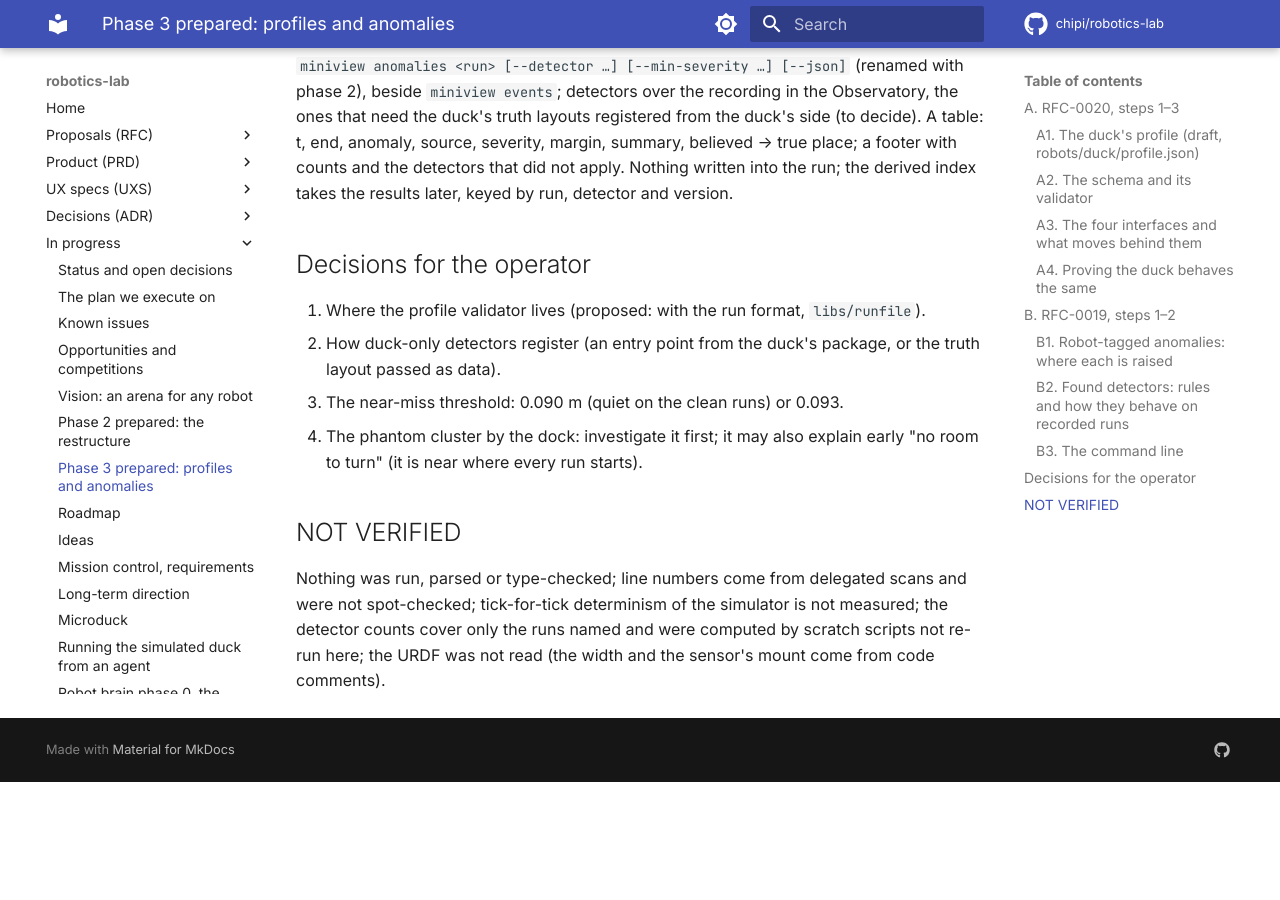
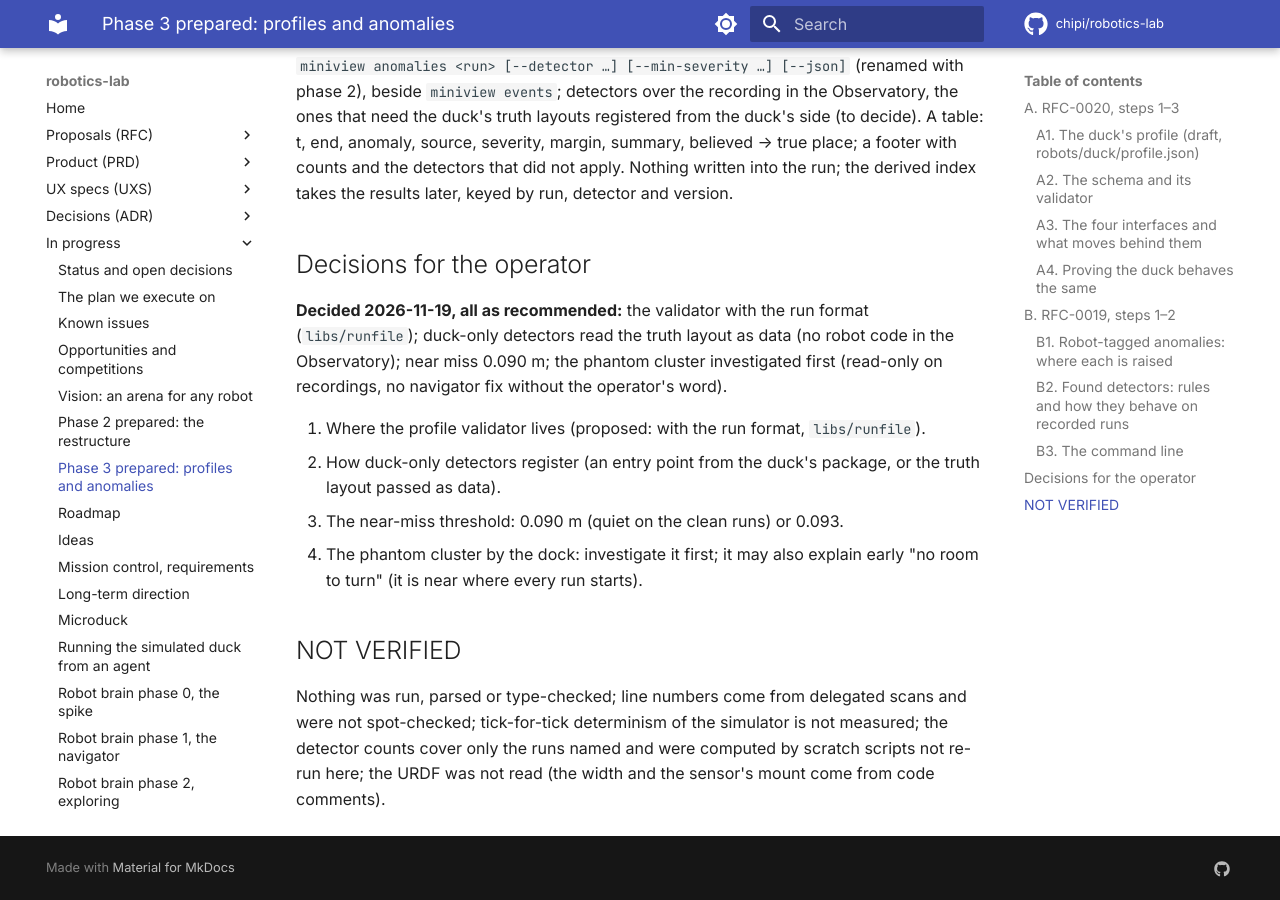
Before and after one commit to chipi/robotics-lab, an MkDocs documentation site: the page built from docs/wip/PHASE3-PREP.md, in a window 1280 px wide and 900 px high, scrolled down 4755 px. Built offline with MkDocs 1.6.1 and Material for MkDocs 9.7.7, drawn with Linux system fonts in a browser that asks for light colours; comment, search, counter and statistics services are not loaded; before the commit the page ends 5537 px from its top, so only the background shows below that.

Commit message:
docs: phase 3 decisions taken as recommended; K29 narrowed (the Observatory re-upped from main), K31 the main checkout's leftover data
Co-Authored-By: Claude Opus 5.5 <noreply@anthropic.com>
Claude-Session: https://claude.ai/code/session_014cvkLDtihKBLiV2cbMenbC

```diff
--- a/docs/wip/PHASE3-PREP.md
+++ b/docs/wip/PHASE3-PREP.md
@@ -113,6 +113,11 @@ detector and version.
 
 ## Decisions for the operator
 
+**Decided 2026-11-19, all as recommended:** the validator with the run format (`libs/runfile`);
+duck-only detectors read the truth layout as data (no robot code in the Observatory); near miss
+0.090 m; the phantom cluster investigated first (read-only on recordings, no navigator fix without
+the operator's word).
+
 1. Where the profile validator lives (proposed: with the run format, `libs/runfile`).
 2. How duck-only detectors register (an entry point from the duck's package, or the truth layout
    passed as data).
```
Also changed, not shown: docs/wip/KNOWN-ISSUES.md (+2 -1 lines).
